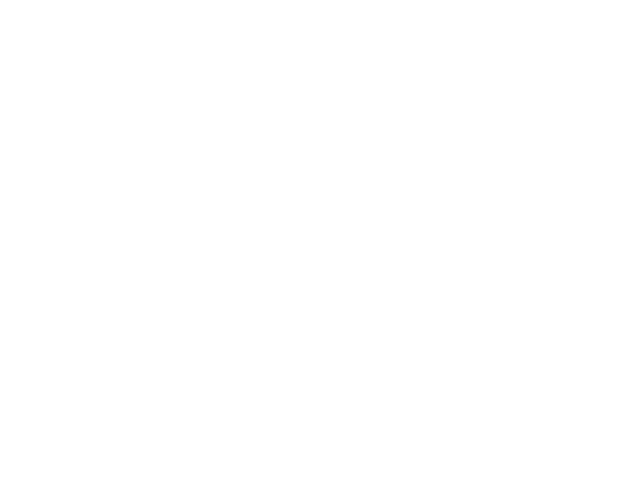
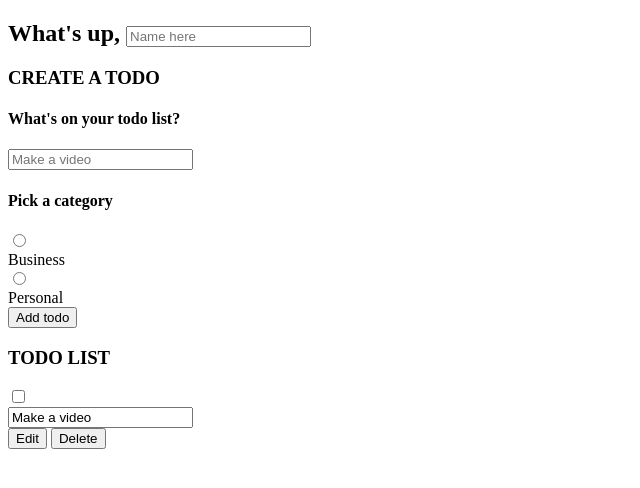
Before and after one commit to pausiroy/javascript-to-do-list, a plain HTML site: page index.html in a window 1280 px wide. Shown: the whole page, without its empty margins (0-640 px from the left). Drawn offline with Linux system fonts and the light colour scheme.

Commit message:
Create project layout

```diff
--- a/index.html
+++ b/index.html
@@ -7,6 +7,66 @@
     <title>Javascript To do list</title>
 </head>
 <body>
+    <main class="app">
+        <section class="greeting">
+            <h2 class="item">
+                What's up, <input type="text" id="name" placeholder="Name here">
+            </h2>
+        </section>
+        <section class="create-todo">
+            <h3>CREATE A TODO</h3>
+            <form id="new-todo-form">
+                <h4>What's on your todo list?</h4>
+                <input
+                        type="text"
+                        name="content"
+                        id="content"
+                        placeholder="Make a video" />
+                <h4>Pick a category</h4>
+                <div class="options">
+                    <label >
+                        <input
+                            type="radio"
+                            name="category"
+                            id="category"
+                            value="business"/>
+                        <span class="bubble business"></span>
+                        <div>Business</div>
+                    </label>
 
+                    <label >
+                        <input
+                            type="radio"
+                            name="category"
+                            id="category2"
+                            value="personal"/>
+                        <span class="bubble personal"></span>
+                        <div>Personal</div>
+                    </label>
+                </div>
+                <input type="submit" value="Add todo">
+            </form>
+        </section>
+        <section class="todo-list">
+            <h3>TODO LIST</h3>
+            <div class="list" id="todo-list">
+                <div class="todo-item">
+                    <label>
+                        <input type="checkbox" />
+                        <span class="bubble business"></span>
+                    </label>
+
+                    <div class="todo-content">
+                        <input type="text" value="Make a video" readonly />
+                    </div>
+
+                    <div class="actions">
+                        <button class="edit">Edit</button>
+                        <button class="delete">Delete</button>
+                    </div>
+                </div>
+            </div>
+        </section>
+    </main>
 </body>
 </html>
```
